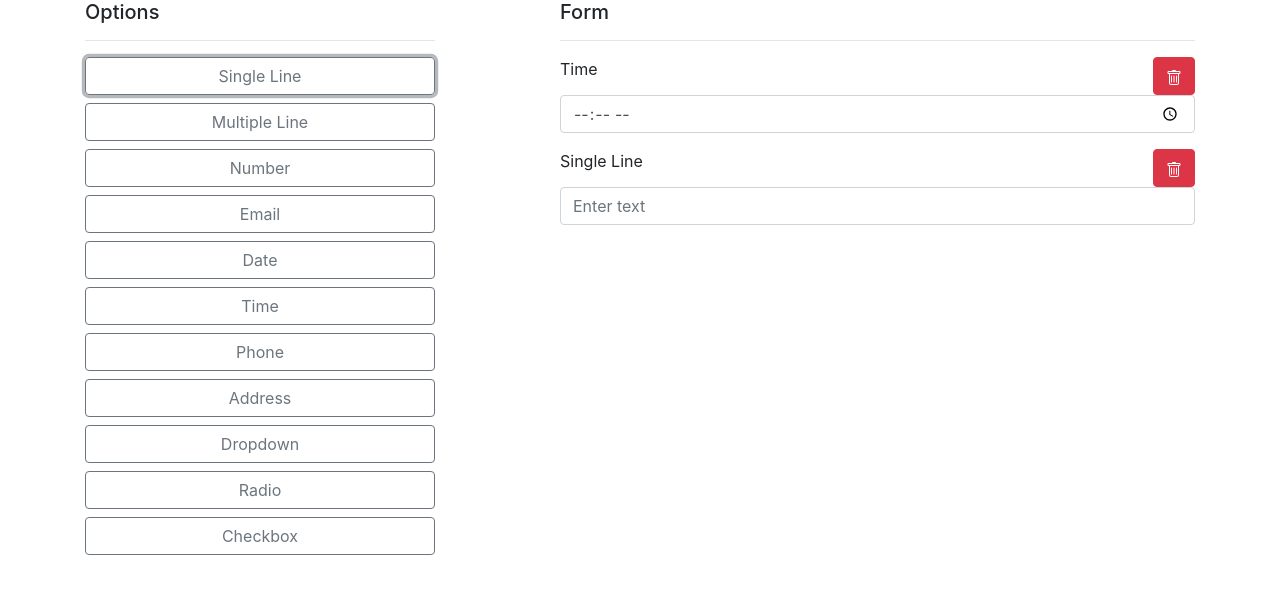
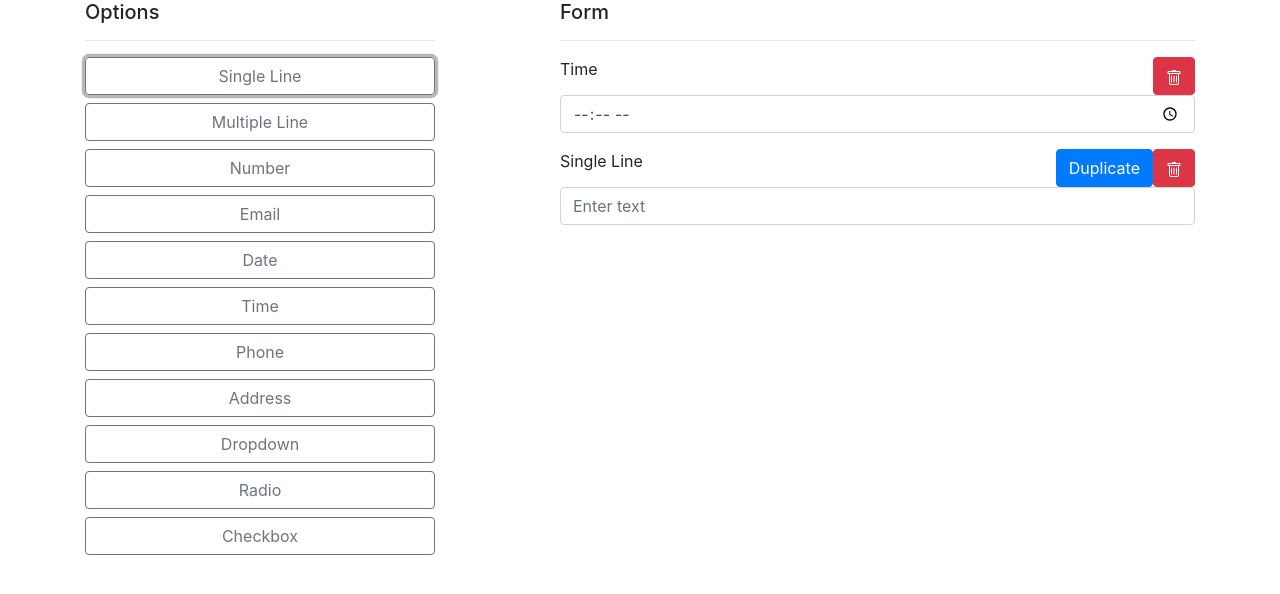
Before and after one commit to codedpills/react-dynamic-form-builder, a React (Create React App) app: page / in a window 1280 px wide. Both pictures are taken after a click on the button "Single Line". Shown: the top 594 px of the page. Built offline with nearby package versions, Linux system fonts and the light colour scheme.

Commit message:
add DuplicateButton

```diff
--- /dev/null
+++ b/src/components/DuplicateButton.jsx
@@ -0,0 +1,12 @@
+import React from "react";
+import { Button } from "react-bootstrap";
+
+const DuplicateButton = () => {
+  return (
+    <>
+      <Button variant="primary">Duplicate</Button>
+    </>
+  );
+};
+
+export default DuplicateButton;
--- a/src/components/DynamicForm.jsx
+++ b/src/components/DynamicForm.jsx
@@ -1,6 +1,7 @@
 import React from "react";
 import { Form, Col } from "react-bootstrap";
 import DeleteButton from "./DeleteButton";
+import DuplicateButton from "./DuplicateButton";
 
 const DynamicForm = ({ formInputs, removeInput }) => {
   const formFields = formInputs.map((input, i) => {
@@ -14,6 +15,7 @@ const DynamicForm = ({ formInputs, removeInput }) => {
               </Col>
 
               <Col className="text-right">
+                <DuplicateButton />
                 <DeleteButton removeInput={removeInput} input={input} />
               </Col>
             </Form.Row>
```
Also changed, not shown: 1 other file (tests, documents, lock files or other folders).
